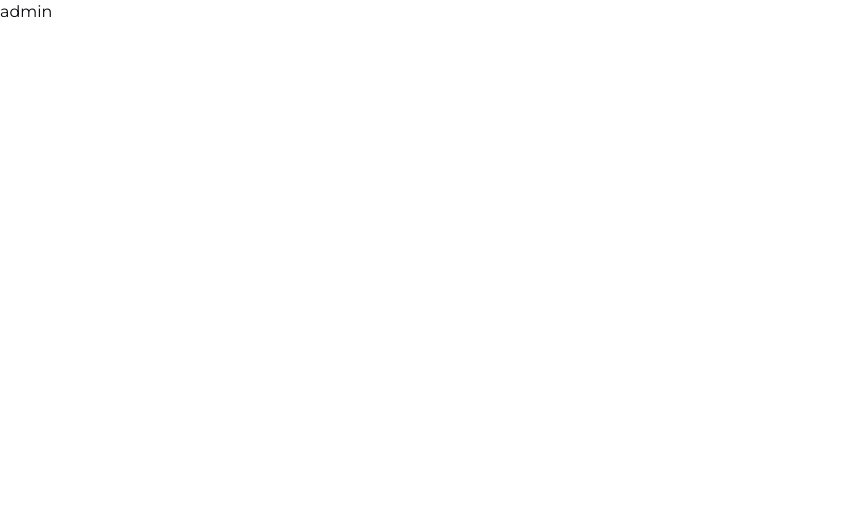
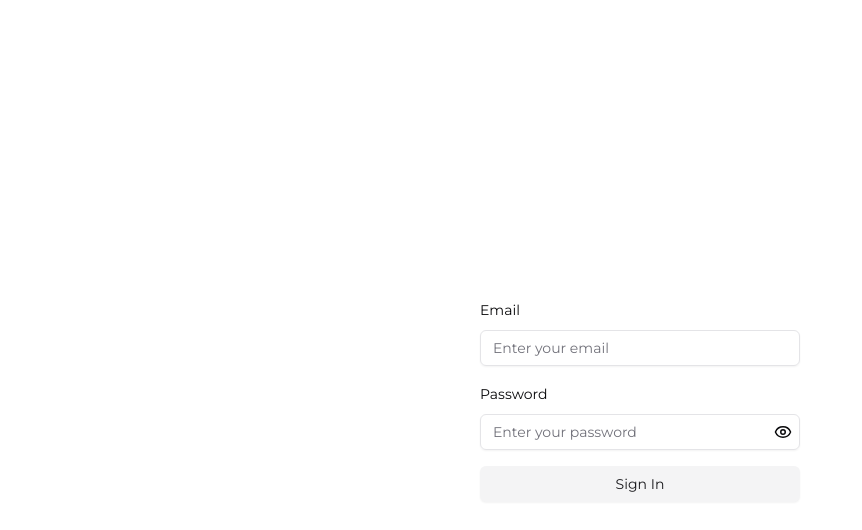
Before and after one commit to raphaeleliass/Meu-Portfolio, a Next.js app: page /admin in a window 1280 px wide. Shown: the top 530 px of the page, without its empty margins (0-862 px from the left). Built offline with nearby package versions, Linux system fonts and the light colour scheme; no server answers.

Commit message:
feat: implement admin authentication page with form and routing

```diff
--- /dev/null
+++ b/src/app/(private)/admin/dashboard/page.tsx
@@ -0,0 +1,7 @@
+import React from 'react'
+
+export default function Page() {
+  return (
+    <div>Page</div>
+  )
+}
--- a/src/app/(private)/admin/page.tsx
+++ b/src/app/(private)/admin/page.tsx
@@ -1,5 +1,32 @@
-import React from "react";
+"use client";
+import AdminForm from "@/components/forms/admin-form";
+import { Section } from "@/components/ui/section";
+import { auth } from "@/firebase/firebaseConfig";
+import { onAuthStateChanged } from "firebase/auth";
+import { Loader2 } from "lucide-react";
+import { useRouter } from "next/navigation";
+import React, { useEffect, useState } from "react";
 
-export default function Admin() {
-  return <div>admin</div>;
+export default function Page() {
+  const [loading, setLoading] = useState(false);
+
+  const router = useRouter();
+
+  useEffect(() => {
+    const unsub = onAuthStateChanged(auth, (user) => {
+      setLoading(true);
+      if (user != null) {
+        router.push("/admin/dashboard");
+      } else {
+        setLoading(false);
+      }
+    });
+
+    return () => unsub();
+  }, [router]);
+  return (
+    <Section className="mx-auto">
+      {loading ? <Loader2 className="animate-spin" /> : <AdminForm />}
+    </Section>
+  );
 }
--- /dev/null
+++ b/src/components/forms/admin-form.tsx
@@ -0,0 +1,128 @@
+"use client";
+import React, { useState } from "react";
+import {
+  Form,
+  FormControl,
+  FormField,
+  FormItem,
+  FormLabel,
+  FormMessage,
+} from "../ui/form";
+import { useForm } from "react-hook-form";
+import { Input } from "../ui/input";
+import { Button } from "../ui/button";
+import { z } from "zod";
+import { zodResolver } from "@hookform/resolvers/zod";
+import { FirebaseError } from "firebase/app";
+import { signInWithEmailAndPassword } from "firebase/auth";
+import { auth } from "@/firebase/firebaseConfig";
+import { Eye, EyeOff, Loader2 } from "lucide-react";
+
+const formSchema = z.object({
+  email: z.string().email().nonempty("Email is required").trim(),
+  password: z.string().nonempty("Password is required").trim(),
+});
+
+type FormValues = z.infer<typeof formSchema>;
+
+export default function AdminForm() {
+  const [loading, setLoading] = useState(false);
+  const [passwordVisible, setPasswordVisible] = useState(false);
+
+  const form = useForm<FormValues>({
+    resolver: zodResolver(formSchema),
+    defaultValues: {
+      email: "",
+      password: "",
+    },
+  });
+
+  async function signUser({ email, password }: FormValues) {
+    try {
+      await signInWithEmailAndPassword(auth, email, password);
+    } catch (err) {
+      if (err instanceof FirebaseError) {
+        if (err.code === "auth/invalid-credential") {
+          form.setError("email", { message: "Invalid email or password" });
+          form.setError("password", { message: "Invalid email or password" });
+        }
+      }
+    }
+  }
+
+  function submitForm(values: FormValues) {
+    setLoading(true);
+    try {
+      signUser({ email: values.email, password: values.password });
+      form.reset();
+      setLoading(false);
+    } catch (err) {
+      console.log(err);
+    }
+  }
+
+  function togglePasswordVisibility() {
+    setPasswordVisible((prev) => !prev);
+  }
+
+  return (
+    <Form {...form}>
+      <form
+        className="flex w-full max-w-xs flex-col gap-4"
+        onSubmit={form.handleSubmit(submitForm)}
+      >
+        <FormField
+          name="email"
+          control={form.control}
+          render={({ field }) => (
+            <FormItem>
+              <FormLabel>Email</FormLabel>
+              <FormControl>
+                <Input
+                  placeholder="Enter your email"
+                  type="email"
+                  autoComplete="off"
+                  disabled={loading}
+                  {...field}
+                />
+              </FormControl>
+              <FormMessage />
+            </FormItem>
+          )}
+        />
+        <FormField
+          name="password"
+          control={form.control}
+          render={({ field }) => (
+            <FormItem>
+              <FormLabel>Password</FormLabel>
+              <FormControl className="relative flex items-center justify-end">
+                <div className="relative flex items-center justify-end">
+                  <Input
+                    placeholder="Enter your password"
+                    type={passwordVisible ? "text" : "password"}
+                    autoComplete="off"
+                    disabled={loading}
+                    {...field}
+                  />
+                  <button
+                    className="absolute right-2"
+                    type="button"
+                    onClick={togglePasswordVisibility}
+                  >
+                    {passwordVisible ? <EyeOff size={18} /> : <Eye size={18} />}
+                  </button>
+                </div>
+              </FormControl>
+              <FormMessage />
+            </FormItem>
+          )}
+        />
+
+        <Button variant={"secondary"} type="submit" disabled={loading}>
+          {loading ? <Loader2 /> : "Sign In"}
+        </Button>
+      </form>
+    </Form>
+  );
+}
```
